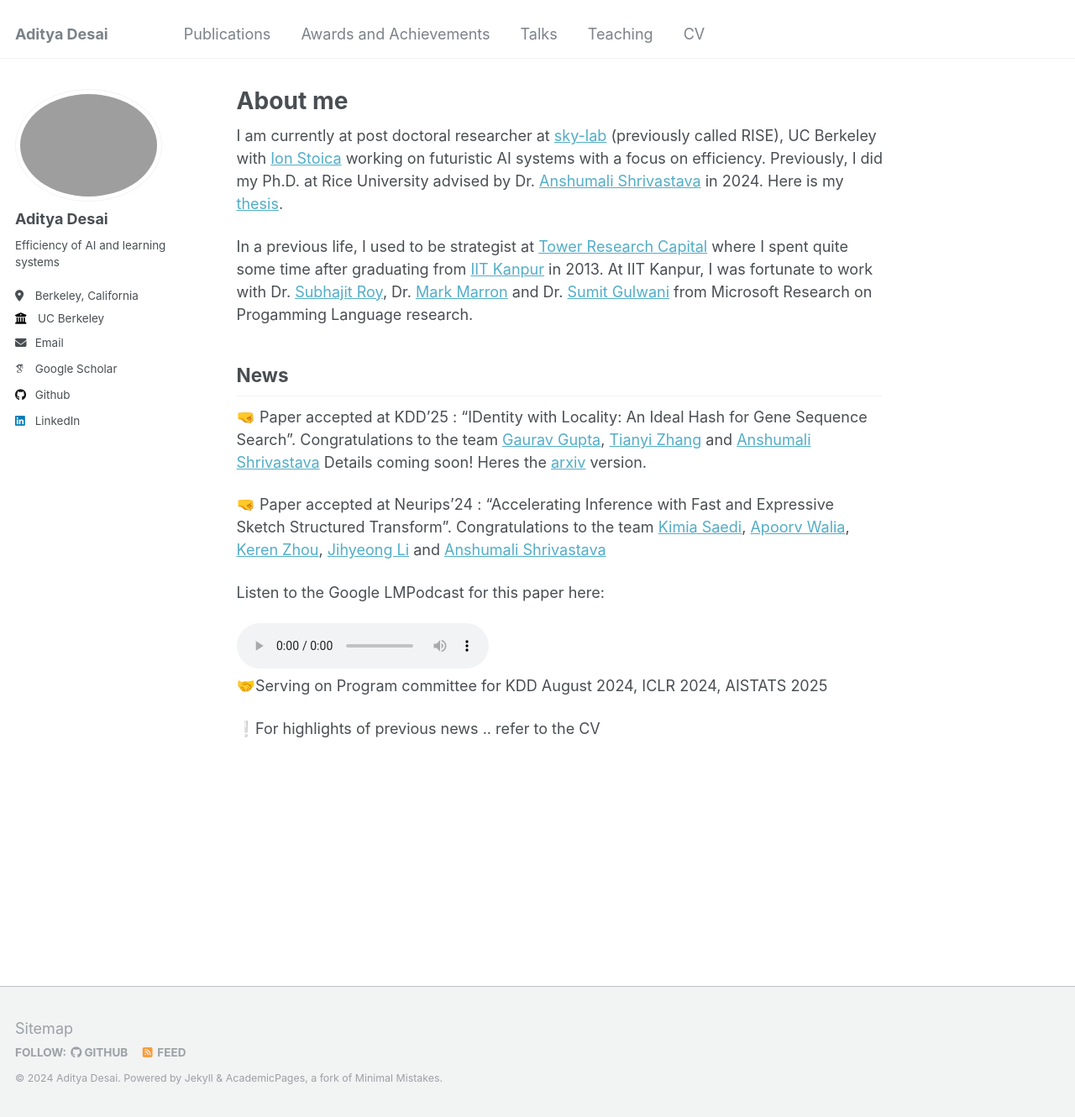
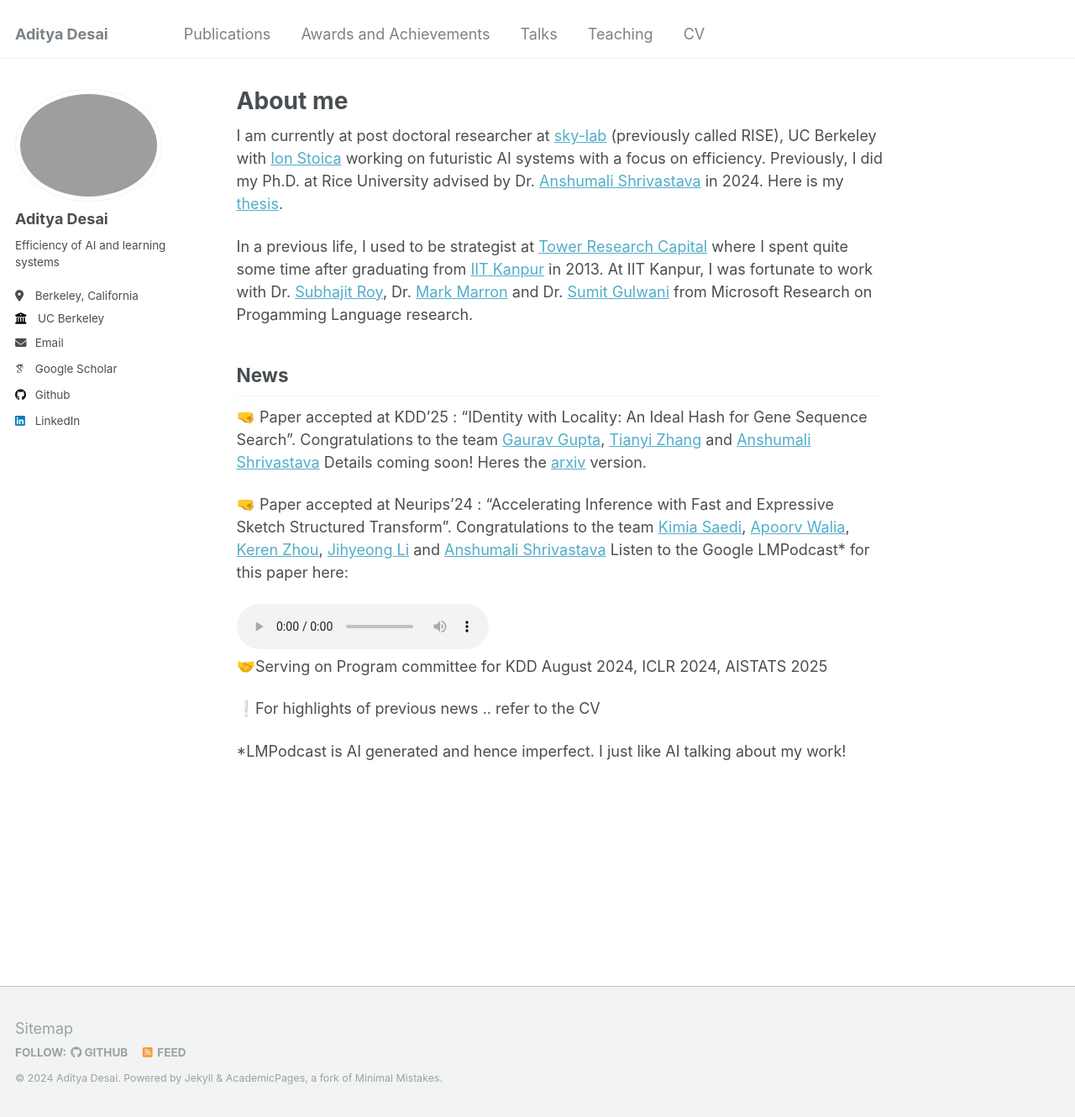
Before and after one commit to apd10/apd10.github.io, a Jekyll site: the page built from _pages/about.md, in a window 1280 px wide and 1330 px high. Shown: the whole window at 84% size. Built offline with Jekyll 4.4.1, drawn with Linux system fonts in a browser that asks for light colours; some web fonts are replaced.

Commit message:
Update about.md

```diff
--- a/_pages/about.md
+++ b/_pages/about.md
@@ -15,9 +15,7 @@
 ## News
 🤜 Paper accepted at KDD'25 : "IDentity with Locality: An Ideal Hash for Gene Sequence Search”. Congratulations to the team [Gaurav Gupta](https://gaurav16gupta.github.io/), [Tianyi Zhang](https://www.linkedin.com/in/tianyi-zhang-441093135/) and [Anshumali Shrivastava](https://www.cs.rice.edu/~as143/) Details coming soon! Heres the [arxiv](https://arxiv.org/abs/2406.14901) version.
 
-🤜 Paper accepted at Neurips'24 : "Accelerating Inference with Fast and Expressive Sketch Structured Transform”. Congratulations to the team [Kimia Saedi](https://www.linkedin.com/in/kimia-saedi/), [Apoorv Walia](https://www.linkedin.com/in/apoorv-walia-788b66120/), [Keren Zhou](https://www.jokeren.tech/), [Jihyeong Li](https://www.linkedin.com/in/jihyeonglee98/) and [Anshumali Shrivastava](https://www.cs.rice.edu/~as143/)
-
-Listen to the Google LMPodcast for this paper here:
+🤜 Paper accepted at Neurips'24 : "Accelerating Inference with Fast and Expressive Sketch Structured Transform”. Congratulations to the team [Kimia Saedi](https://www.linkedin.com/in/kimia-saedi/), [Apoorv Walia](https://www.linkedin.com/in/apoorv-walia-788b66120/), [Keren Zhou](https://www.jokeren.tech/), [Jihyeong Li](https://www.linkedin.com/in/jihyeonglee98/) and [Anshumali Shrivastava](https://www.cs.rice.edu/~as143/) Listen to the Google LMPodcast* for this paper here:
 <audio controls>
     <source src="files/ss1.mp3" type="audio/mpeg">
     Your browser does not support the audio element.
@@ -26,3 +24,5 @@
 🤝Serving on Program committee for KDD August 2024, ICLR 2024, AISTATS 2025
 
 ❕For highlights of previous news .. refer to the CV
+
+*LMPodcast is AI generated and hence imperfect. I just like AI talking about my work!
```
